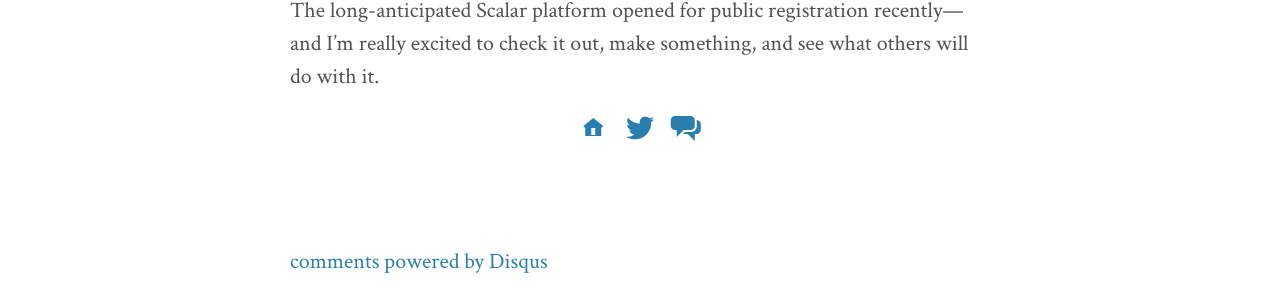
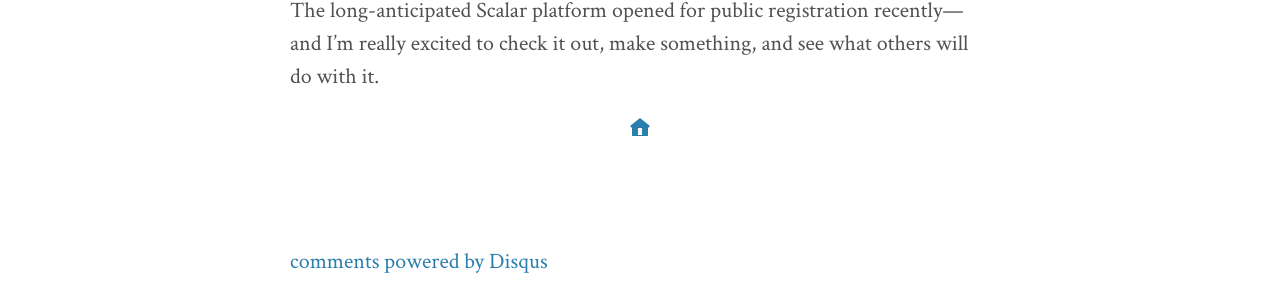
Before and after one commit to craigeley/craigeley.github.io, a Jekyll site: the page built from _posts/2013-03-31-scalar-the-alliance-for-networking-visual-culture.md, in a window 1280 px wide. Shown: the part 1039-1345 px from the top of the page. Built offline with Jekyll 4.4.1, drawn with Linux system fonts in a browser that asks for light colours; comment, search, counter and statistics services are not loaded.

Commit message:
Updating icons

```diff
--- a/_layouts/post.html
+++ b/_layouts/post.html
@@ -27,7 +27,7 @@ article: true
 	{{ content }}
 
 <div id="base-icon">
-<center><a href="{{ site.url }}"><span class="genericon genericon-home"></span></a>&nbsp;&nbsp;&nbsp;<a href="{{ site.url }}"><span class="genericon genericon-twitter"></span></a>&nbsp;&nbsp;&nbsp;<a href="{{ site.url }}{{ post.url }}/#comments"><span class="genericon genericon-chat"></span></a></center>
+<center><a href="{{ site.url }}"><span class="genericon genericon-home"></span></a></center>
 </div>
 
 <a name="comments"></a>
```
